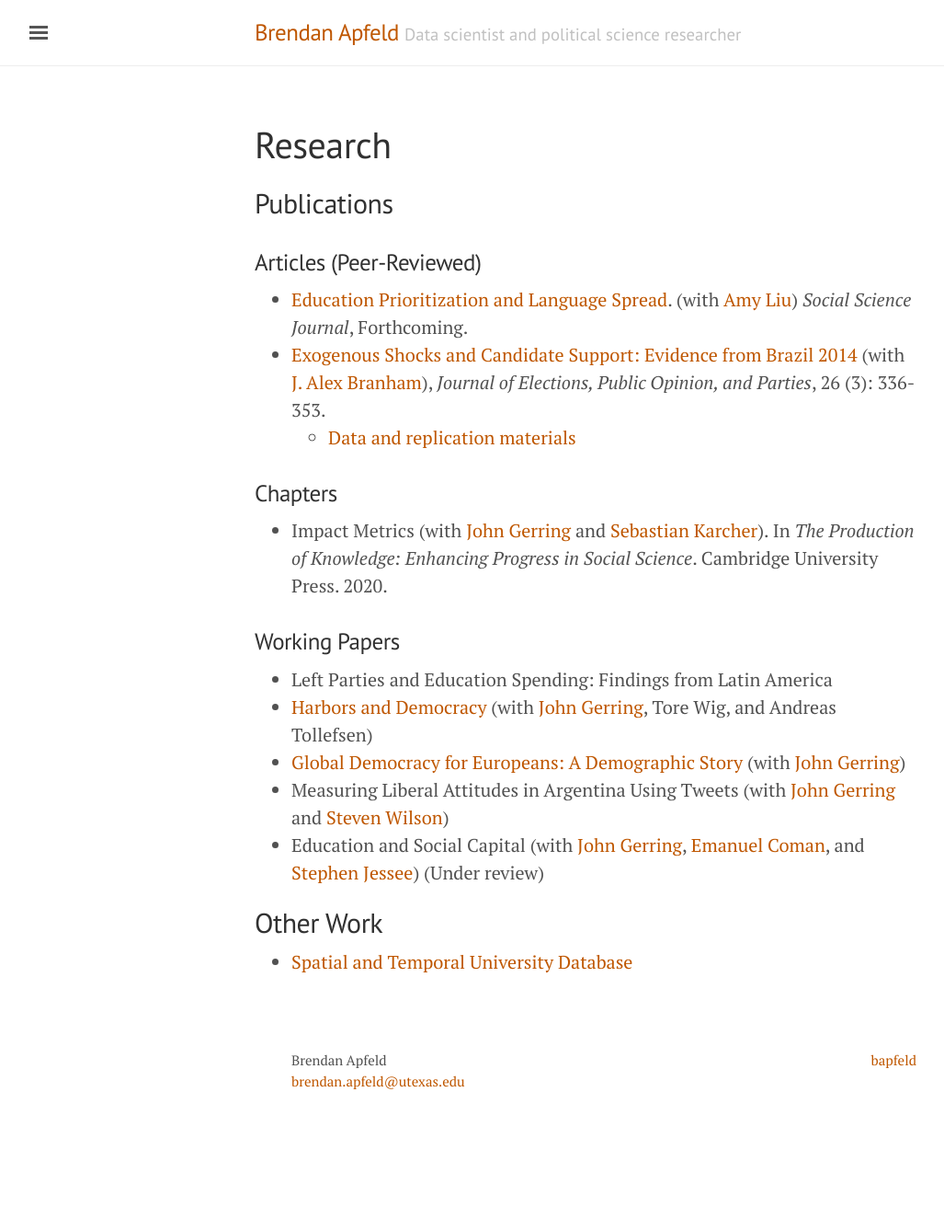
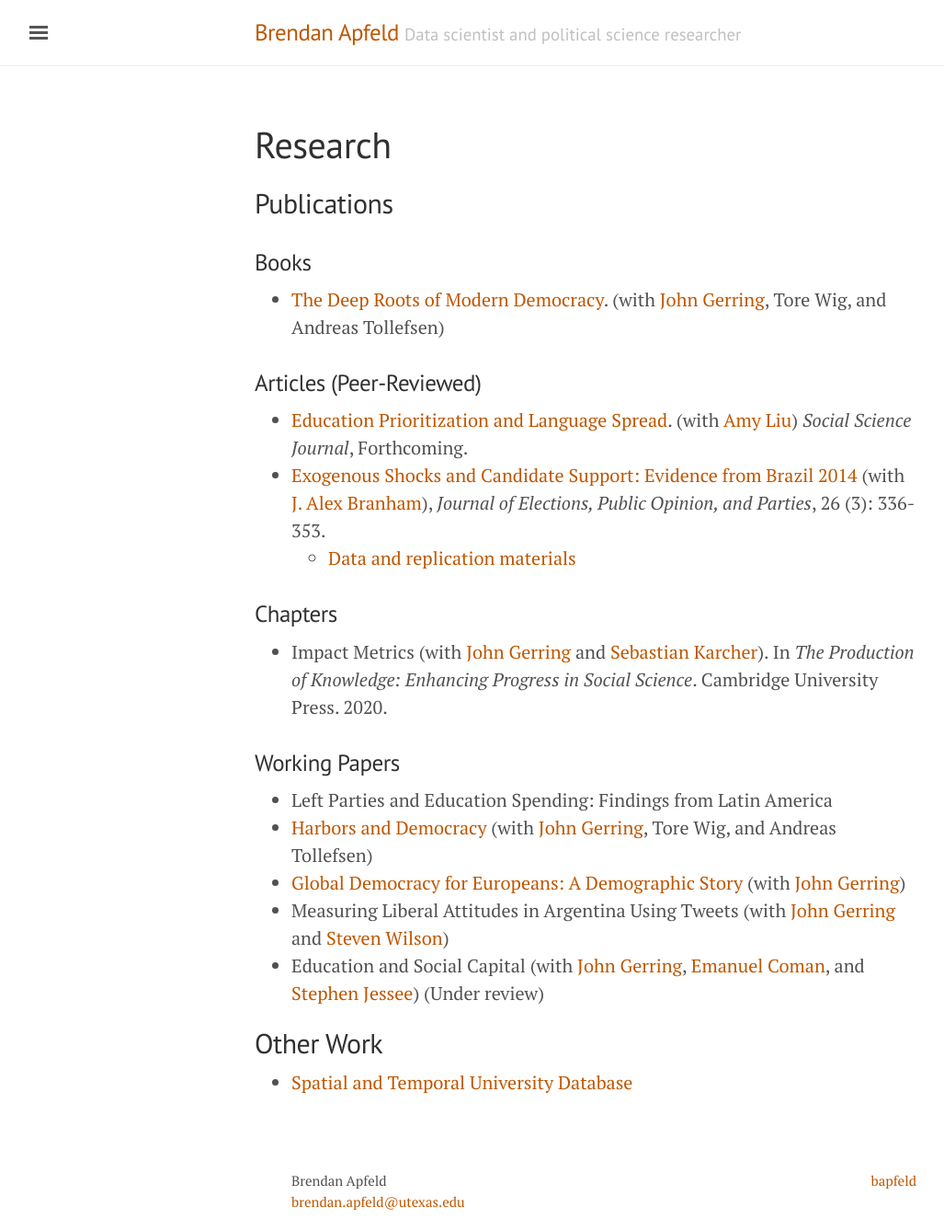
Before and after one commit to bapfeld/bapfeld.github.io, a Jekyll site: the page built from research.md, in a window 1280 px wide. Shown: the whole page at 92% size, without its empty margins (3-1030 px from the left). Built offline with Jekyll 4.4.1, drawn with Linux system fonts in a browser that asks for light colours; before the commit the page ends 1206 px from its top, so only the background shows below that.

Commit message:
updates research

```diff
--- a/research.md
+++ b/research.md
@@ -3,6 +3,9 @@ layout: page
 title: Research
 ---
 ## Publications
+
+### Books
+- [The Deep Roots of Modern Democracy](https://www.cambridge.org/core/books/deep-roots-of-modern-democracy/6AA764716C8F6BC7FF8A64F6CA2DA565). (with [John Gerring](https://liberalarts.utexas.edu/government/faculty/jg29775), Tore Wig, and Andreas Tollefsen)
 
 ### Articles (Peer-Reviewed)
 - [Education Prioritization and Language Spread](https://www.sciencedirect.com/science/article/pii/S0362331919300709). (with [Amy Liu](http://www.amyhliu.com/)) *Social Science Journal*, Forthcoming.
```
